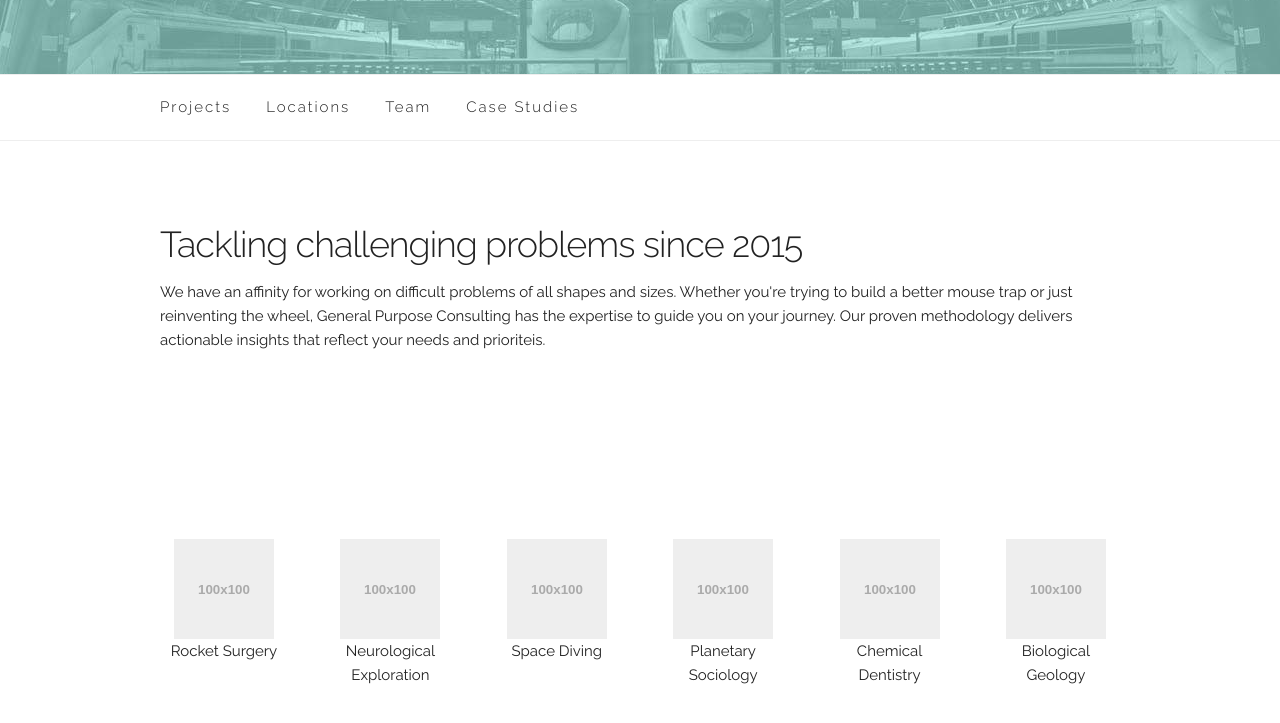
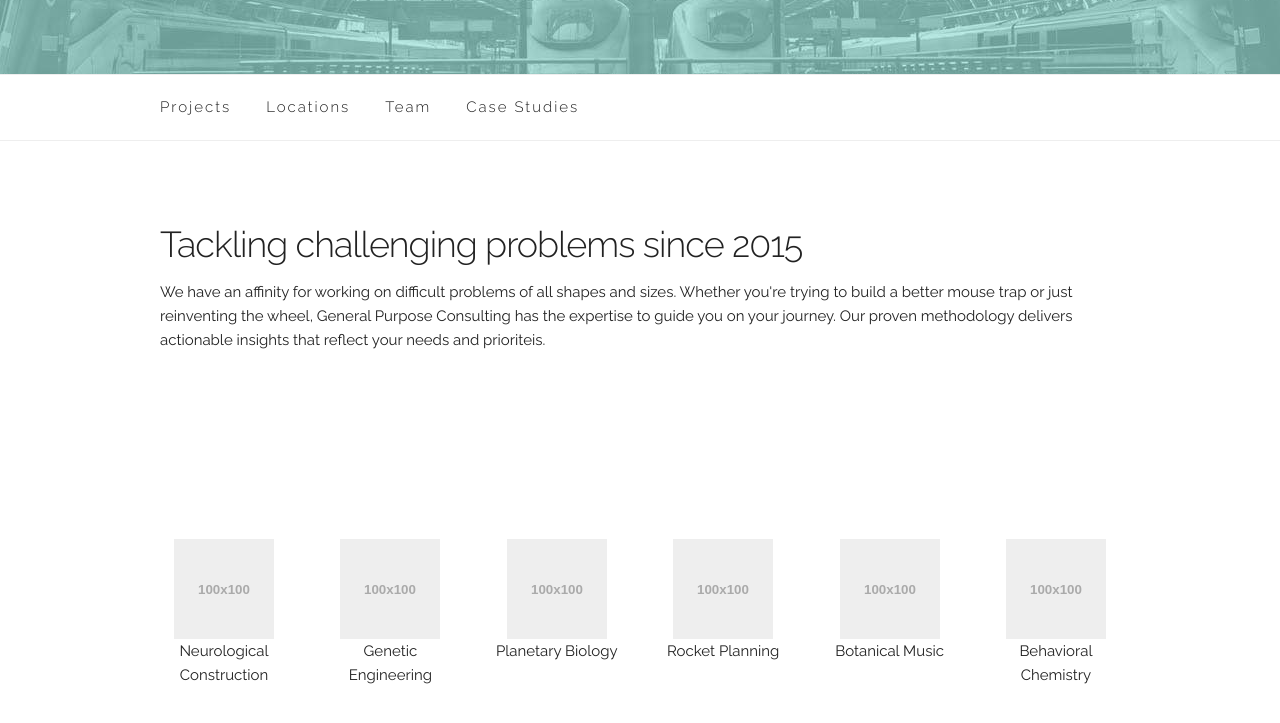
Before and after one commit to General-Purpose-Consulting/General-Purpose-Consulting.github.io, a plain HTML site: page index.html in a window 1280 px wide. Shown: the part 583-1306 px from the top of the page. Drawn offline with nearby package versions, Linux system fonts and the light colour scheme.

Commit message:
First pass at randomization features

```diff
--- a/index.html
+++ b/index.html
@@ -31,6 +31,7 @@
   –––––––––––––––––––––––––––––––––––––––––––––––––– -->
   <script src="js/holder.js"></script>
   <script src="https://ajax.googleapis.com/ajax/libs/jquery/2.1.4/jquery.min.js"></script>
+  <script src="js/gpc_main.js"></script>
 
 </head>
 <body>
@@ -85,27 +86,39 @@
     <div class="row">
       <div class="two columns field">
         <img class="field-img" src="holder.js/100x100">
-        Rocket Surgery
+        <div class="discipline">
+          Modifier Discipline
+        </div>
       </div>
       <div class="two columns field">
         <img class="field-img" src="holder.js/100x100">
-        Neurological Exploration
+        <div class="discipline">
+          Modifier Discipline
+        </div>
       </div>
       <div class="two columns field">
         <img class="field-img" src="holder.js/100x100">
-        Space Diving
+        <div class="discipline">
+          Modifier Discipline
+        </div>
       </div>
       <div class="two columns field">
         <img class="field-img" src="holder.js/100x100">
-        Planetary Sociology
+        <div class="discipline">
+          Modifier Discipline
+        </div>
       </div>
       <div class="two columns field">
         <img class="field-img" src="holder.js/100x100">
-        Chemical Dentistry
+        <div class="discipline">
+          Modifier Discipline
+        </div>
       </div>
       <div class="two columns field">
         <img class="field-img" src="holder.js/100x100">
-        Biological Geology
+        <div class="discipline">
+          Modifier Discipline
+        </div>
       </div>
     </div>
   </div>
--- /dev/null
+++ b/js/gpc_main.js
@@ -0,0 +1,46 @@
+// Handles javascript for main GPC site
+//
+/* Discipline randomizer */
+//
+var disciplines = [
+  'Chemistry',
+  'Biology',
+  'Engineering',
+  'Planning',
+  'Construction',
+  'Science',
+  'Music'
+];
+
+var modifiers = [
+  'Rocket',
+  'Behavioral',
+  'Neurological',
+  'Planetary',
+  'Botanical',
+  'Genetic'
+];
+
+function getRandomDiscipline() {
+  var maxDisciplines = disciplines.length;
+  var maxModifiers = modifiers.length;
+
+  var disciplineIndex = Math.floor(Math.random() * maxDisciplines);
+  var modifierIndex = Math.floor(Math.random() * maxModifiers);
+
+  var modifiedDiscipline = modifiers[modifierIndex] + " " + disciplines[disciplineIndex];
+
+  modifiers.splice(modifierIndex,1);
+  disciplines.splice(disciplineIndex,1);
+
+  return modifiedDiscipline;
+
+}
+
+$( document ).ready(function() {
+
+    $(".discipline").each(function() {
+      $(this).text(getRandomDiscipline());
+    });
+
+});
```
